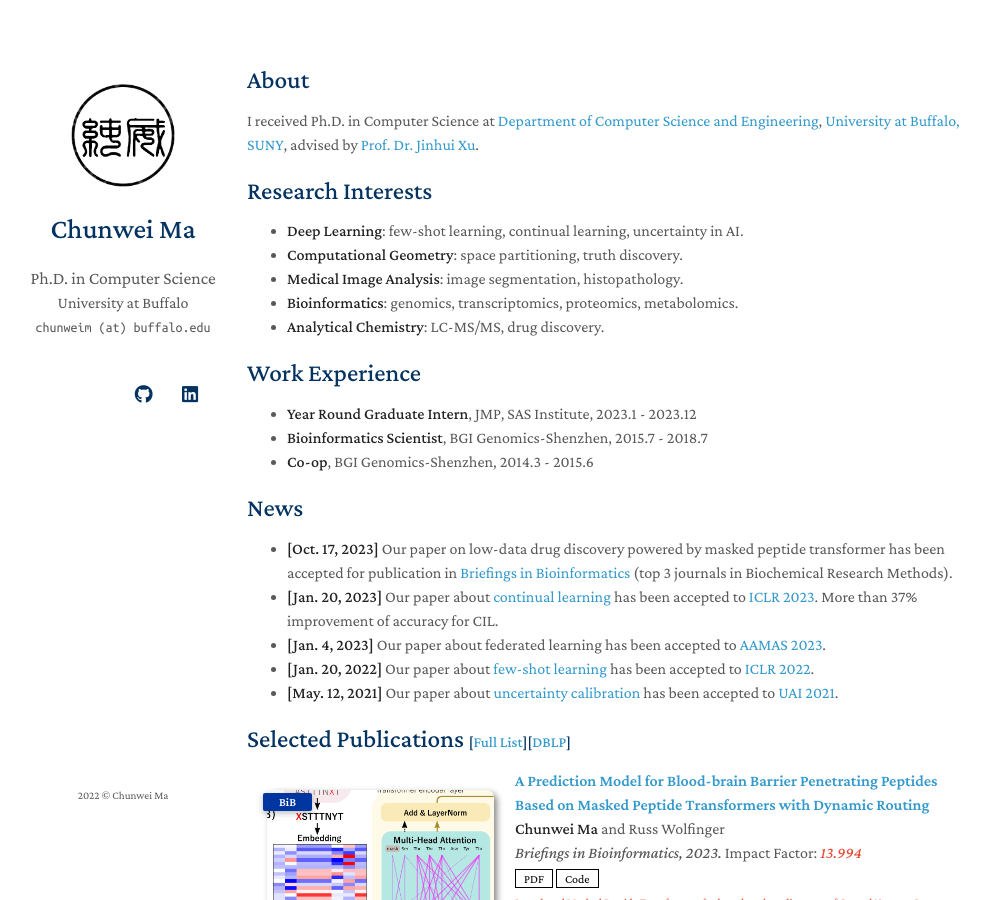
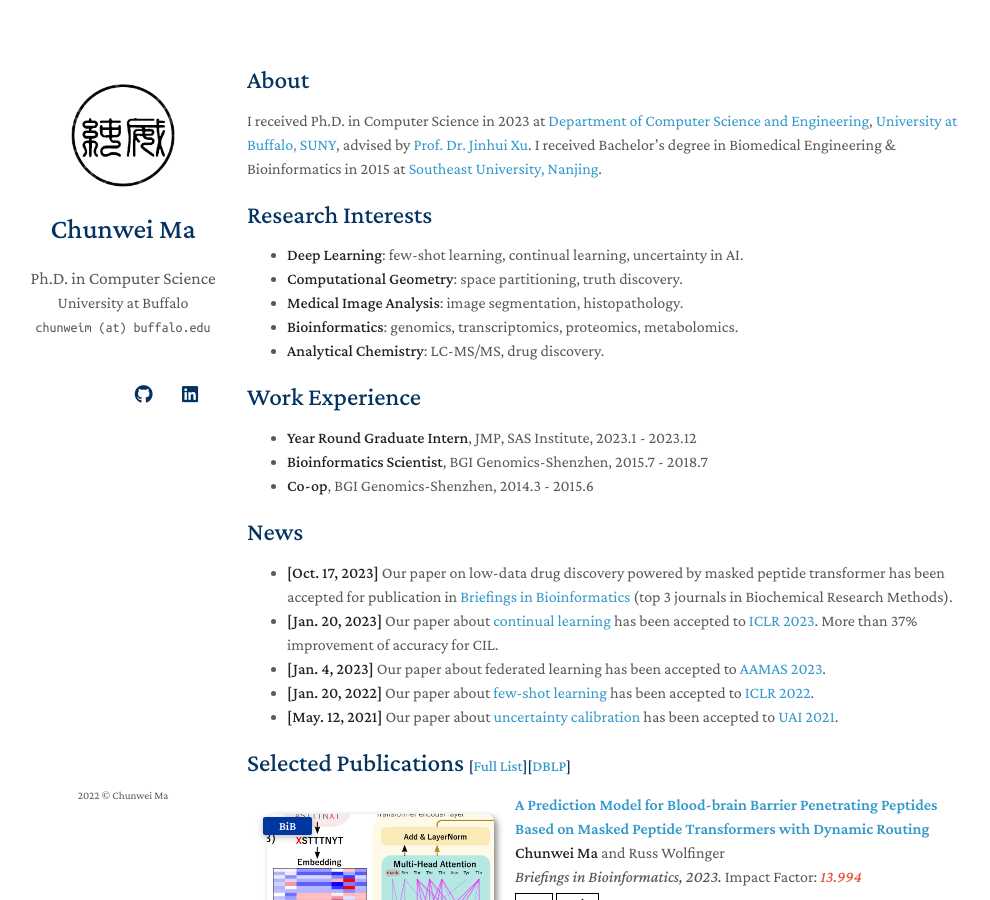
Before and after one commit to MaChunwei/MaChunwei.github.io, a Jekyll site: the page built from index.md, in a window 1280 px wide and 900 px high. Shown: the whole window, without its empty margins (153-1143 px from the left). Built offline with Jekyll 4.4.1, drawn with Linux system fonts in a browser that asks for light colours; nearby versions of some CDN libraries; a style sheet for code colours, icons or effects is not loaded; our own code applies the rules of GitHub Pages for plain Markdown files.

Commit message:
Update index.md

```diff
--- a/index.md
+++ b/index.md
@@ -4,7 +4,7 @@ layout: homepage
 
 ## About
 
-I received Ph.D. in Computer Science at [Department of Computer Science and Engineering](https://engineering.buffalo.edu/computer-science-engineering.html), [University at Buffalo, SUNY](https://www.buffalo.edu/), advised by [Prof. Dr. Jinhui Xu](https://cse.buffalo.edu/~jinhui/).
+I received Ph.D. in Computer Science in 2023 at [Department of Computer Science and Engineering](https://engineering.buffalo.edu/computer-science-engineering.html), [University at Buffalo, SUNY](https://www.buffalo.edu/), advised by [Prof. Dr. Jinhui Xu](https://cse.buffalo.edu/~jinhui/). I received Bachelor's degree in Biomedical Engineering & Bioinformatics in 2015 at [Southeast University, Nanjing](https://www.seu.edu.cn/english/).
 
 ## Research Interests
 
```
